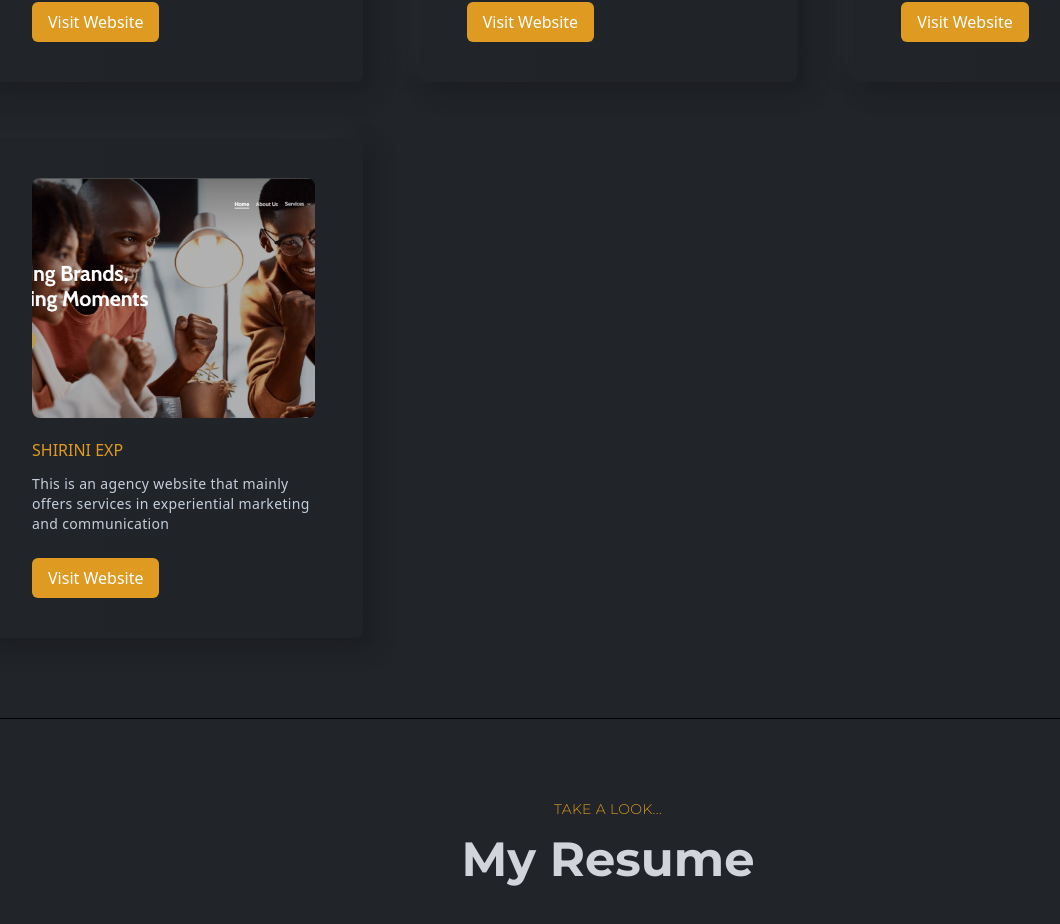
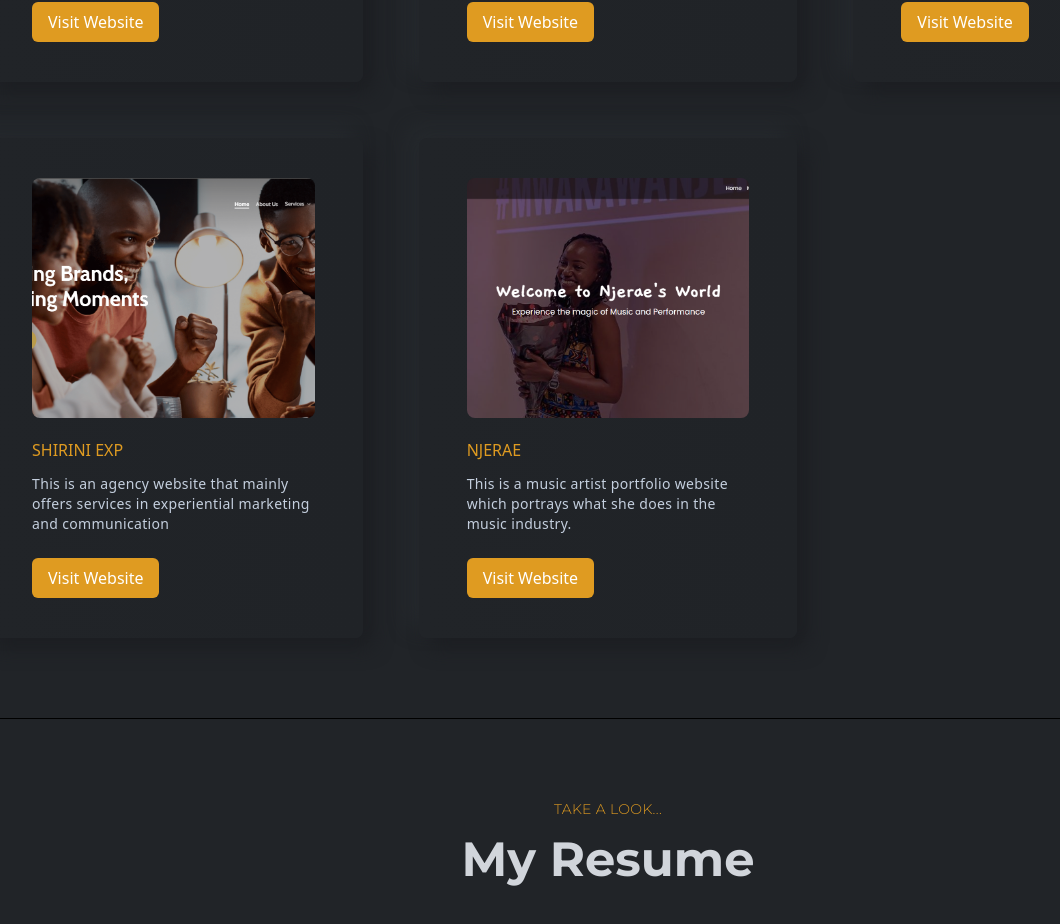
Before and after one commit to alvinmithamo/portifolio-revamp, a React (Create React App) app: page / in a window 1280 px wide. Shown: the part 2712-3636 px from the top of the page, without its empty margins (32-1092 px from the left). Built offline with nearby package versions, Linux system fonts and the light colour scheme.

Commit message:
added project

```diff
--- a/src/components/projects/Projects.js
+++ b/src/components/projects/Projects.js
@@ -1,6 +1,6 @@
 import React from 'react'
 import Title from '../layouts/Title'
-import { projectOne, projectFour, projectFive, projectSix, projectSeven, projectEight, projectNine } from "../../assets/index";
+import { projectOne, projectFour, projectFive, projectSix, projectSeven, projectEight, projectNine, projectTen } from "../../assets/index";
 import ProjectsCard from './ProjectsCard';
 import { Link } from 'react-dom';
 
@@ -73,6 +73,13 @@ const Projects = () => {
           src={projectNine}
           link="https://shirini.co.ke/"
         />
+
+        <ProjectsCard
+          title="NJERAE"
+          des="This is a music artist portfolio website which portrays what she does in the music industry. "
+          src={projectTen}
+          link="https://njerae.vercel.app/"
+        />
       </div>
     </section>
   );
```
